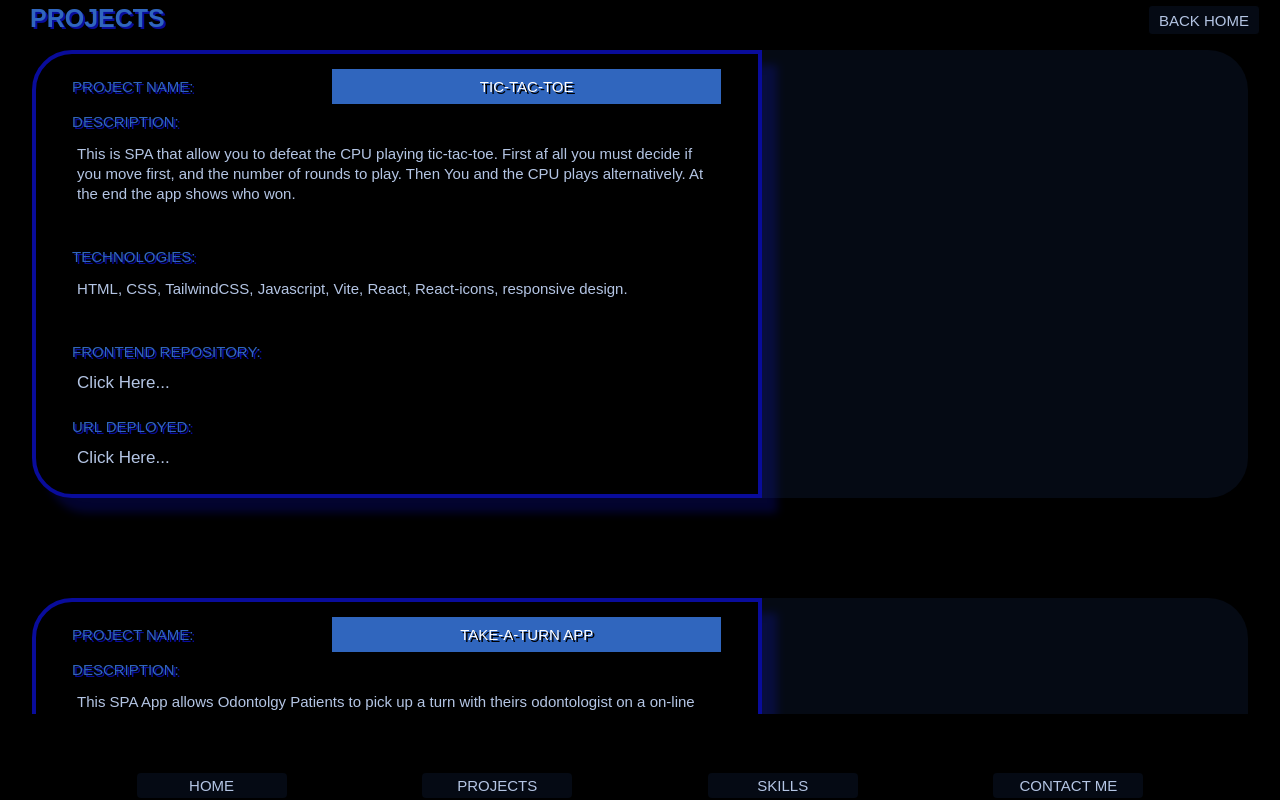
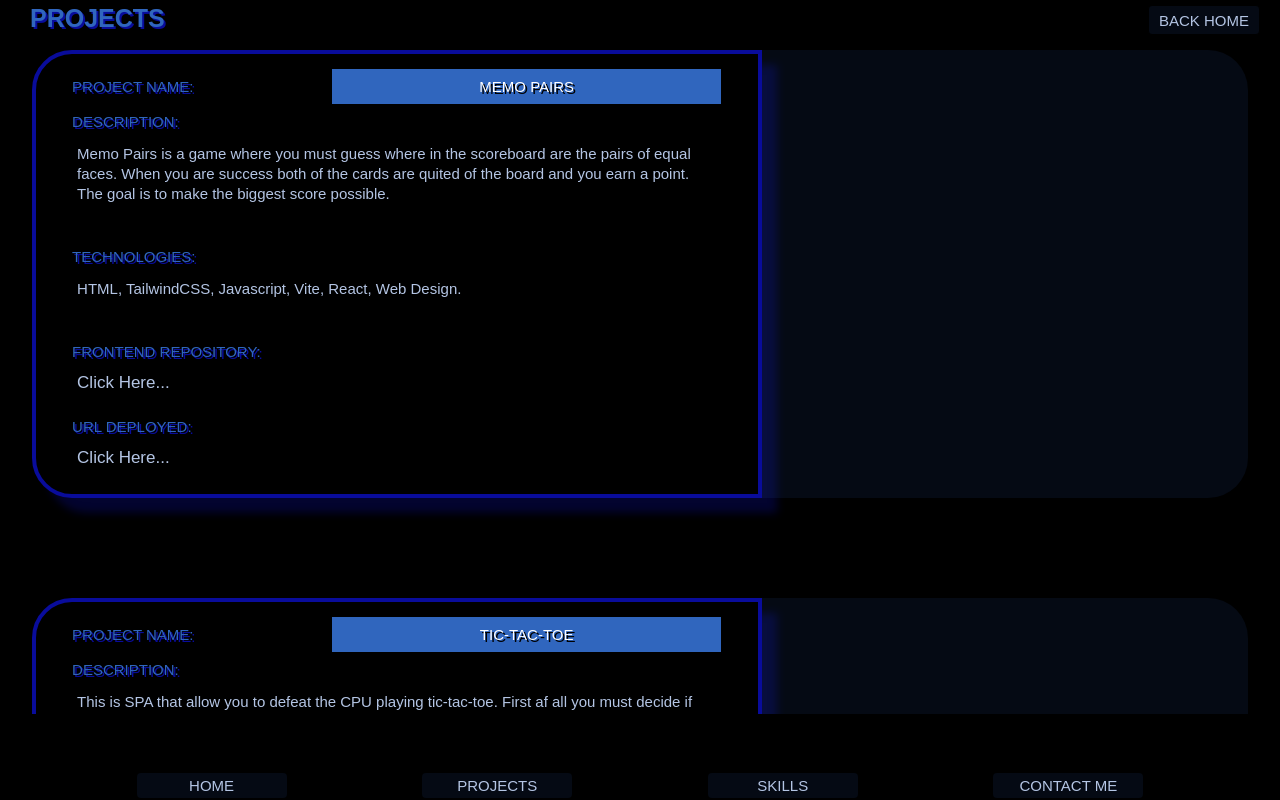
Before and after one commit to JoseCorrientes/pro-portfolio-mobile, a React (Create React App) app: page /Projects in a window 1280 px wide. Built offline with nearby package versions, Linux system fonts and the light colour scheme; a web font is replaced by a local one.

Commit message:
my commit

```diff
--- a/src/text/text.js
+++ b/src/text/text.js
@@ -73,6 +73,25 @@ const data = {
   projectDeployed: ["URL DEPLOYED", "URL ACCESO WEB"],
   projectClickHere: ["Click Here...", "Presione aquí..."],
   projectData: [
+    {
+        pName: ["MEMO PAIRS", "MEMO PAIRS"],
+        pDescription: [
+          `Memo Pairs is a game where you must guess where in the scoreboard are the pairs of equal faces. When you are success both of the cards are quited of the board and you earn a point. The goal is to make the biggest score possible.`,
+          `Memo Pairs es un juego donde debe adivinar donde estan un par de caras iguales dentro del tablero. Cuando lo logra, ambas caras son eliminadas del tablero y gana un punto. El objetivo es hacer la mayor puntuacion posible.`,
+        ],
+        pTech: [
+            "HTML, TailwindCSS, Javascript, Vite, React, Web Design. ",
+          "HTML, TailwindCSS, Javascript, Vite, React, Diseño para Web."
+        ],
+
+
+        pFront: "https://github.com/JoseCorrientes/MemoPairs",
+        pBack: "",
+        pDeploy: "https://memopairs.vercel.app",
+        pVideo: ["https://www.youtube.com/watch?v=o1IIwVWu45M"]
+
+
+      },
     {
         pName: ["TIC-TAC-TOE", "TIC-TAC-TOE"],
         pDescription: [
```
